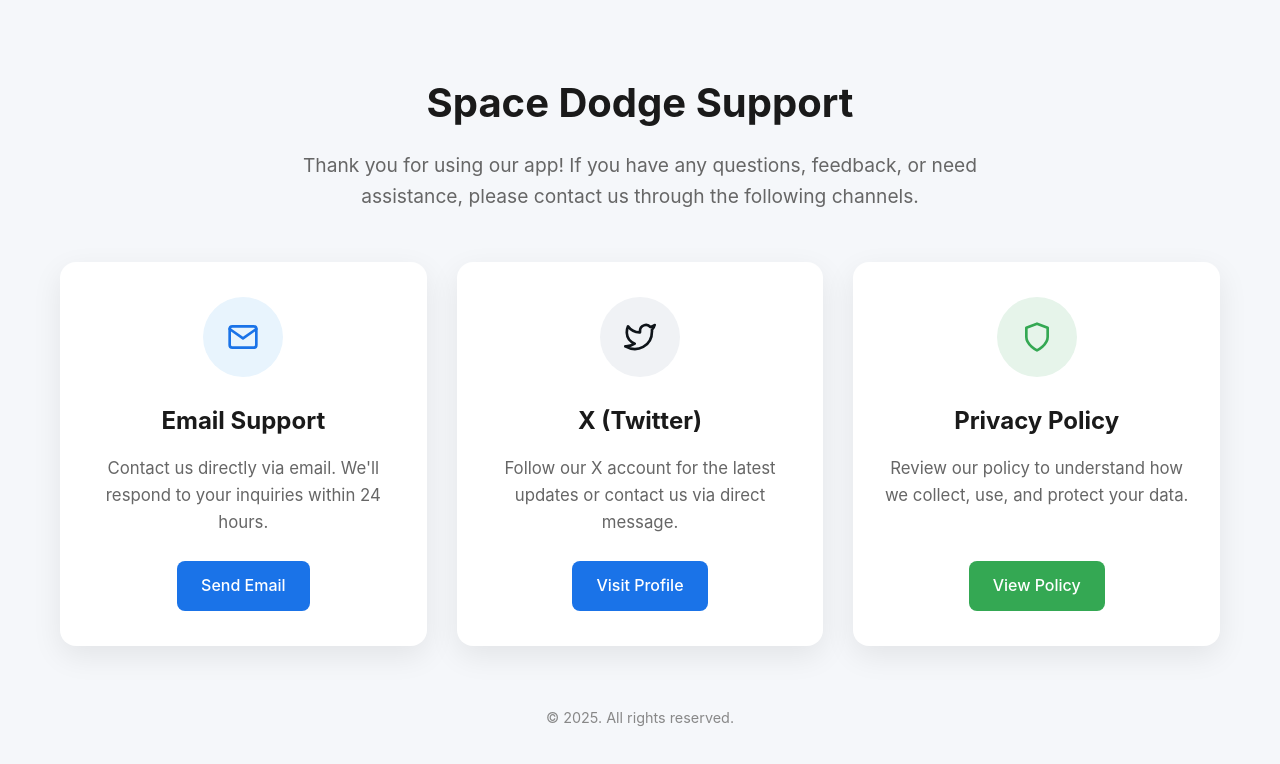
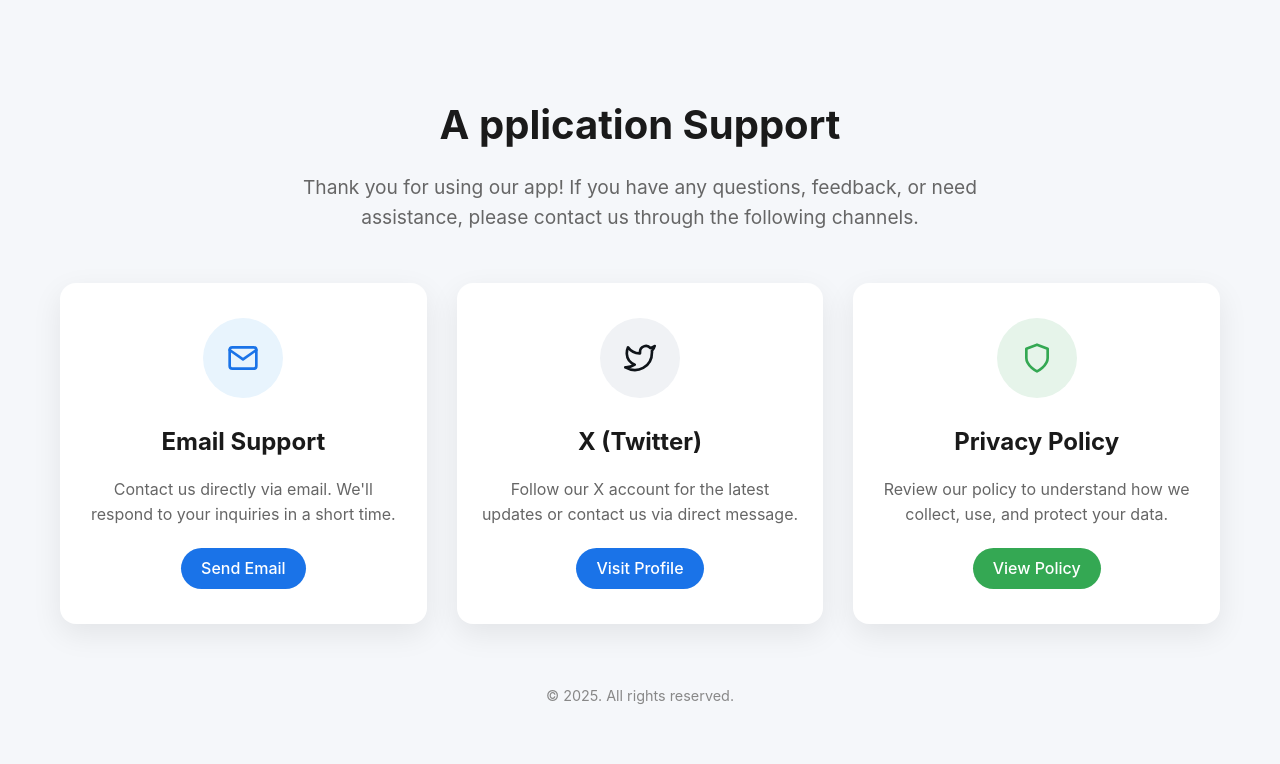
Before and after one commit to mrcloudxiao/app-resources, a plain HTML site: page app-support.html in a window 1280 px wide. Drawn offline with Linux system fonts and the light colour scheme.

Commit message:
Update app-support.html

```diff
--- a/app-support.html
+++ b/app-support.html
@@ -107,18 +107,18 @@
 
         .card p {
             color: #666;
-            margin-bottom: 25px;
+            margin-bottom: 20px;
             flex-grow: 1;
-            font-size: 1.05rem;
+            font-size: 1rem;
         }
 
         .card a {
             display: inline-block;
-            padding: 12px 24px;
+            padding: 8px 20px;
             background-color: #1a73e8;
             color: white;
             text-decoration: none;
-            border-radius: 8px;
+            border-radius: 25px;
             font-weight: 500;
             transition: background-color 0.3s;
             font-size: 1rem;
@@ -202,7 +202,7 @@
 <body>
     <div class="container">
         <header>
-            <h1>Space Dodge Support</h1>
+            <h1>A pplication Support</h1>
             <p class="subtitle">Thank you for using our app! If you have any questions, feedback, or need assistance, please contact us through the following channels.</p>
         </header>
 
@@ -215,7 +215,7 @@
                     </svg>
                 </div>
                 <h3>Email Support</h3>
-                <p>Contact us directly via email. We'll respond to your inquiries within 24 hours.</p>
+                <p>Contact us directly via email. We'll respond to your inquiries in a short time.</p>
                 <a href="mailto:mrcloudxiao@gmail.com">Send Email</a>
             </div>
 
```
